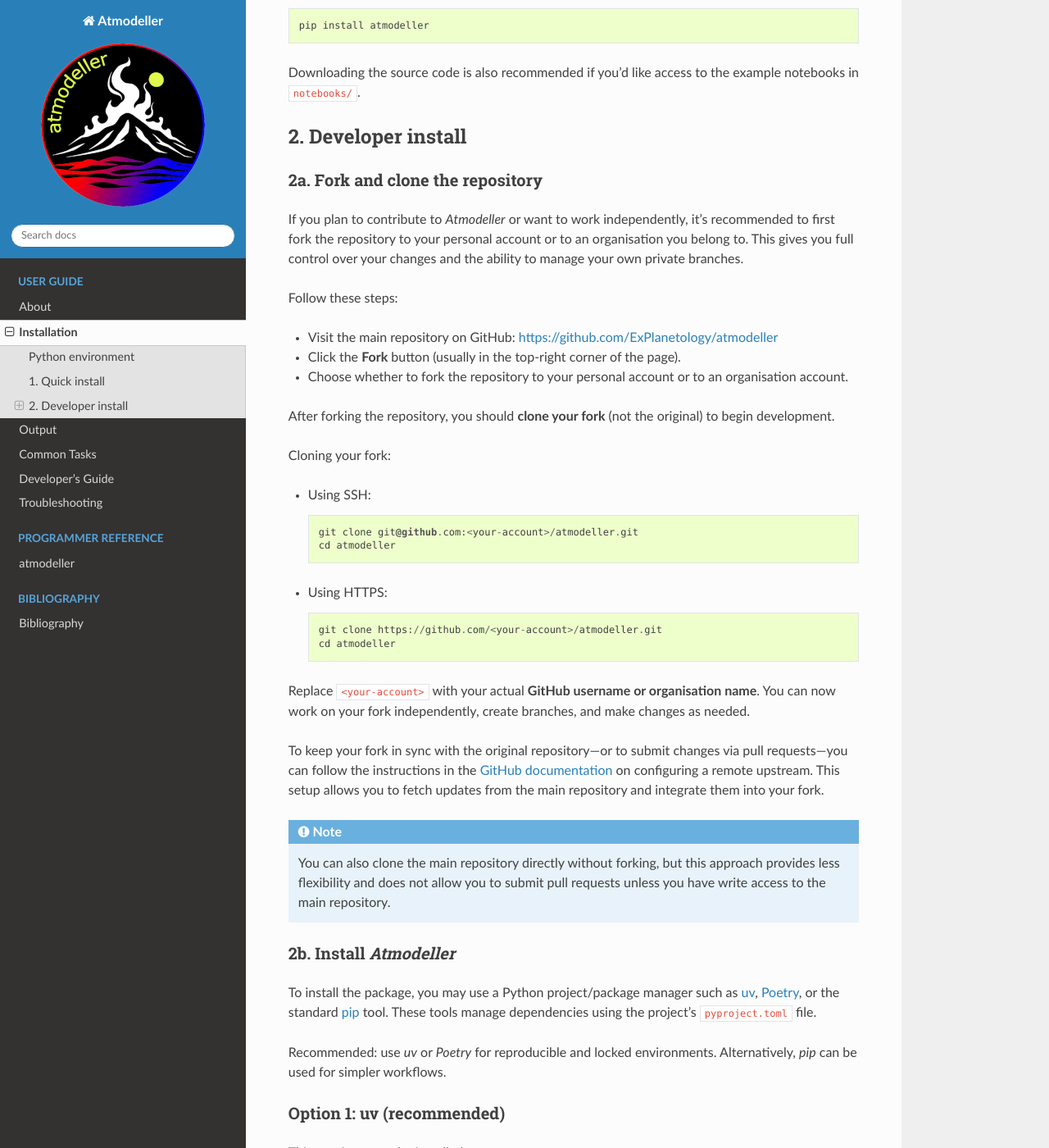
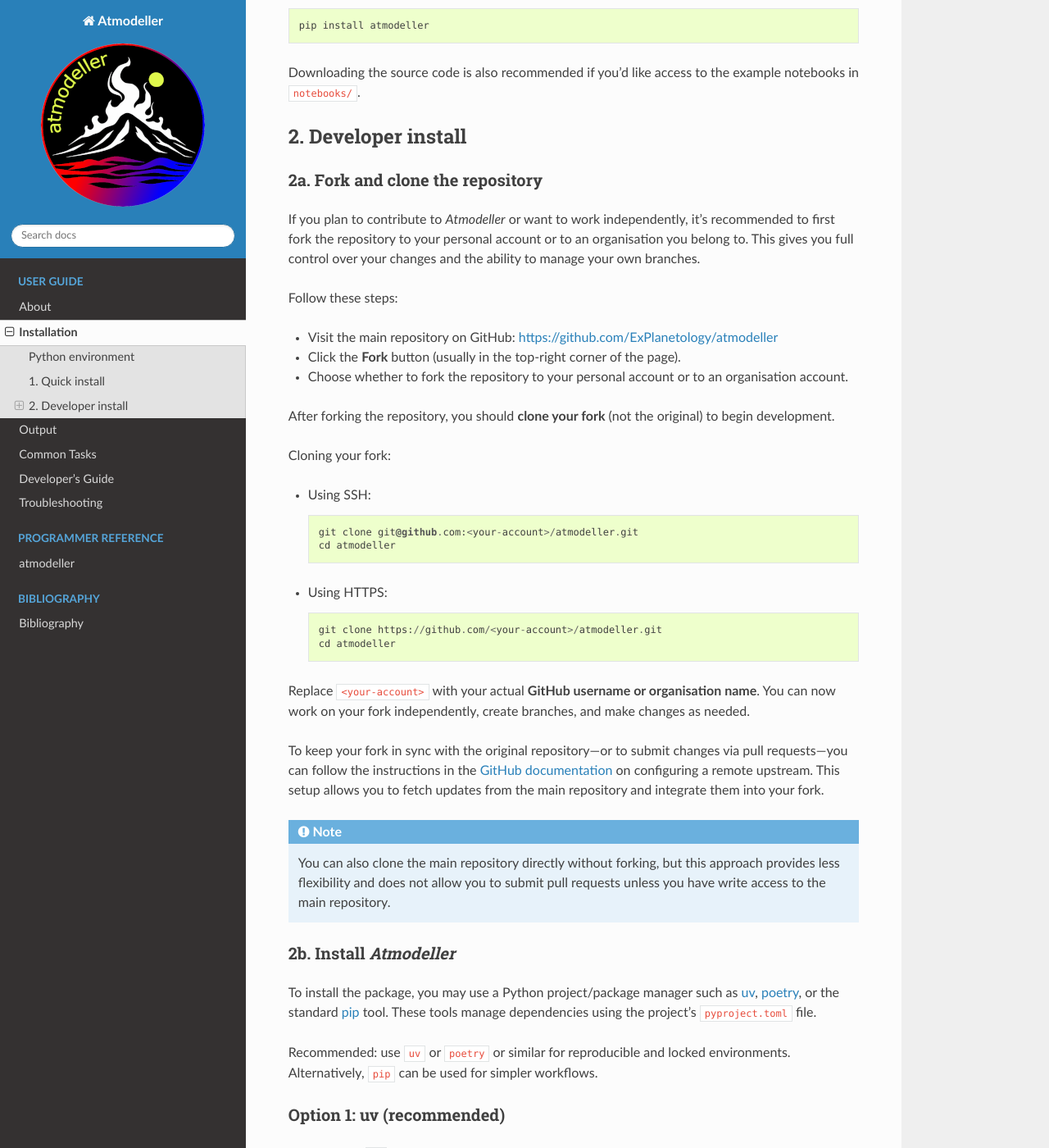
Before and after one commit to kaustubhhakim/atmodeller, a Sphinx documentation site: the page built from docs/installation.rst, in a window 1280 px wide and 1400 px high, scrolled down 502 px. Shown: the whole window at 82% size. Built offline with Sphinx 7.4.7 and the Read the Docs theme 3.1.0, drawn with Linux system fonts in a browser that asks for light colours; pages that are not in the unit, such as notebooks, are missing from menus.

Commit message:
docs: update

```diff
--- a/docs/installation.rst
+++ b/docs/installation.rst
@@ -28,7 +28,7 @@ Downloading the source code is also recommended if you'd like access to the exam
 2a. Fork and clone the repository
 ^^^^^^^^^^^^^^^^^^^^^^^^^^^^^^^^^
 
-If you plan to contribute to *Atmodeller* or want to work independently, it's recommended to first fork the repository to your personal account or to an organisation you belong to. This gives you full control over your changes and the ability to manage your own private branches.
+If you plan to contribute to *Atmodeller* or want to work independently, it's recommended to first fork the repository to your personal account or to an organisation you belong to. This gives you full control over your changes and the ability to manage your own branches.
 
 Follow these steps:
 
@@ -61,15 +61,15 @@ To keep your fork in sync with the original repository---or to submit changes vi
 2b. Install *Atmodeller*
 ^^^^^^^^^^^^^^^^^^^^^^^^
 
-To install the package, you may use a Python project/package manager such as `uv <https://astral.sh/uv/>`_, `Poetry <https://python-poetry.org>`_, or the standard `pip <https://pip.pypa.io/en/stable/getting-started/>`_ tool. These tools manage dependencies using the project's ``pyproject.toml`` file.
+To install the package, you may use a Python project/package manager such as `uv <https://docs.astral.sh/uv>`_, `poetry <https://python-poetry.org>`_, or the standard `pip <https://pip.pypa.io/en/stable/getting-started/>`_ tool. These tools manage dependencies using the project's ``pyproject.toml`` file.
 
-Recommended: use `uv` or `Poetry` for reproducible and locked environments.
-Alternatively, `pip` can be used for simpler workflows.
+Recommended: use ``uv`` or ``poetry`` or similar for reproducible and locked environments.
+Alternatively, ``pip`` can be used for simpler workflows.
 
 Option 1: uv (recommended)
 ^^^^^^^^^^^^^^^^^^^^^^^^^^
 
-This requires `uv <https://docs.astral.sh/uv/>`_ to be installed.
+This requires ``uv`` to be installed.
 
 Create a virtual environment (if you haven't already), typically at the uppermost level of the source code repository::
 
```
